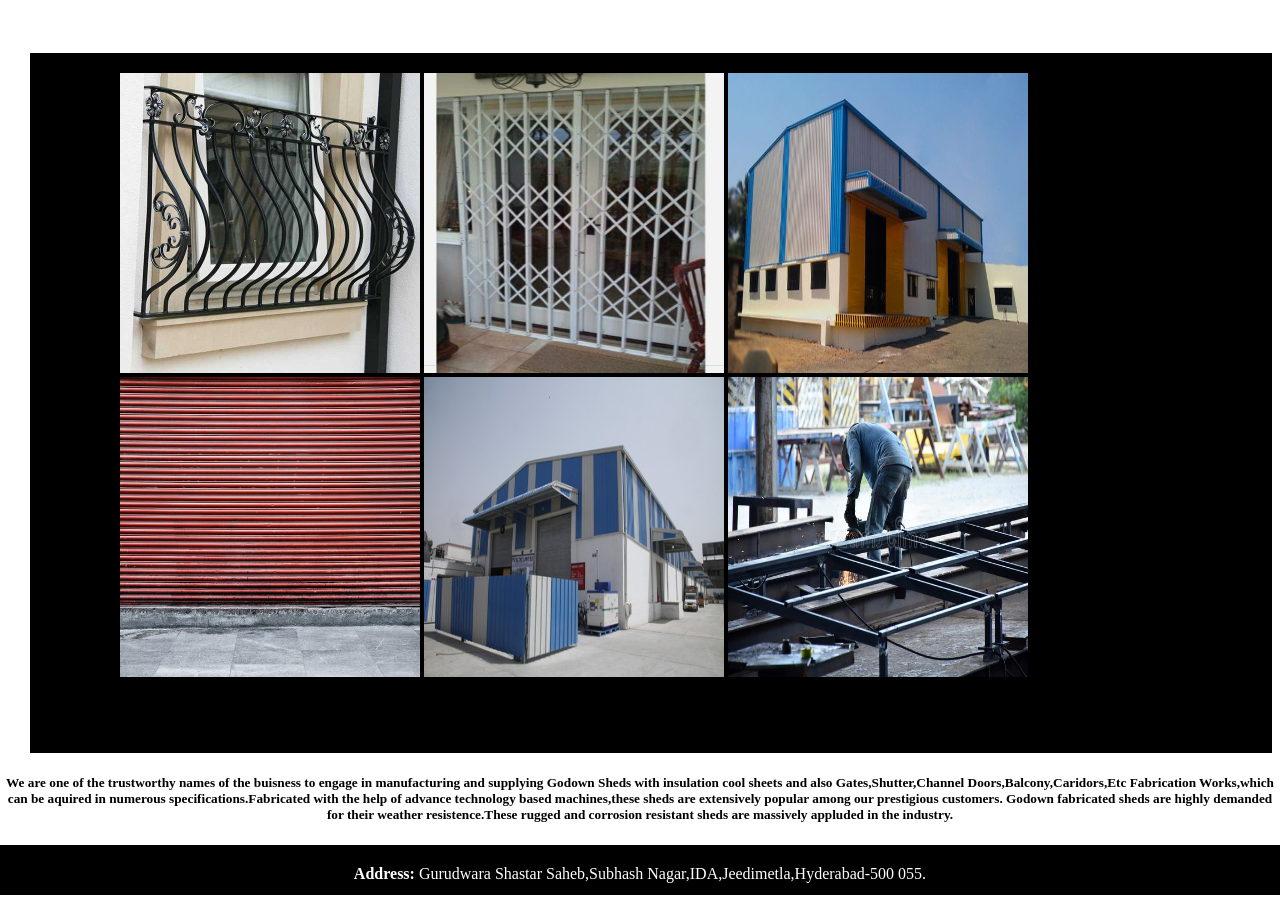
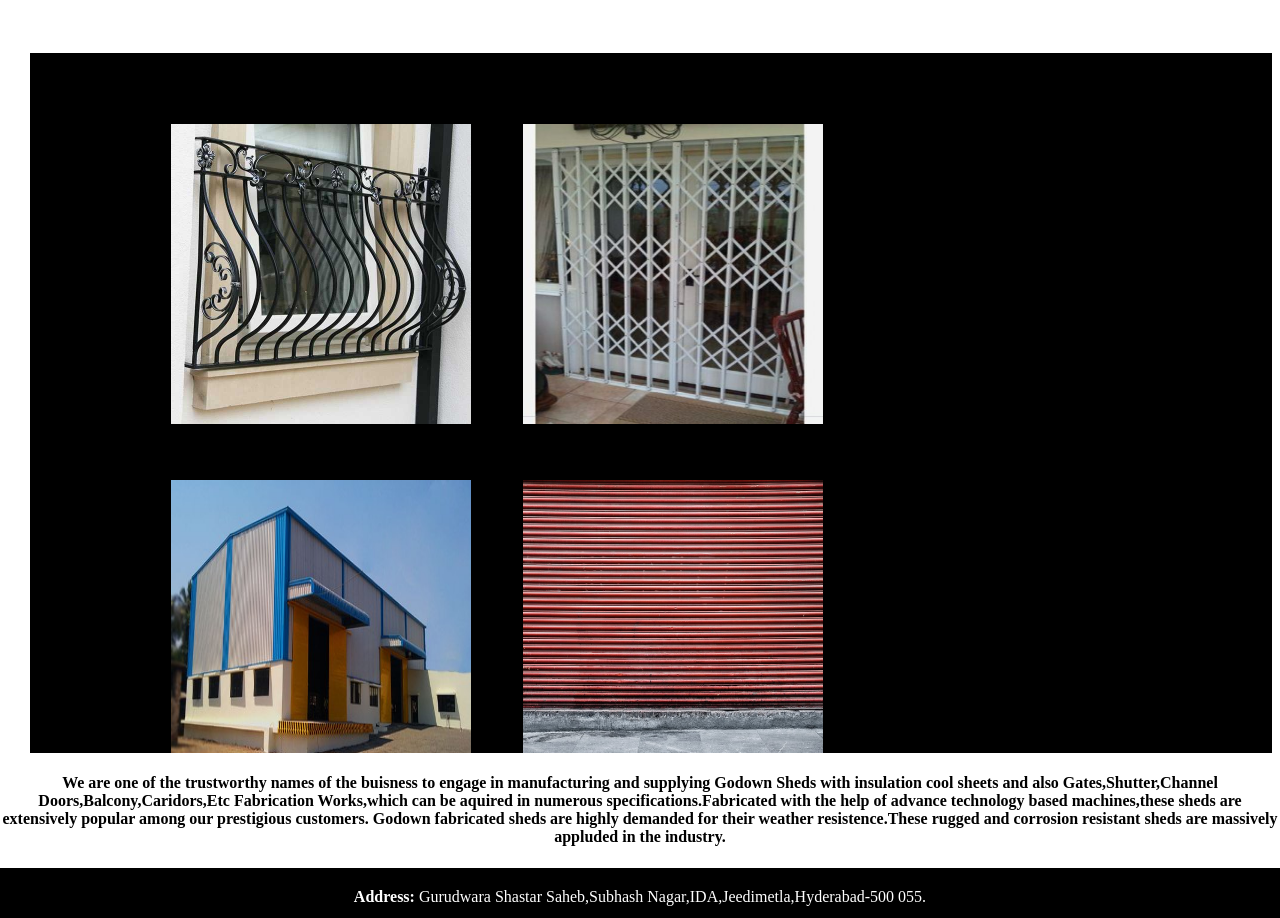
Before and after one commit to santok198402/DilipSinghFabricationWorks, a plain HTML site: page index.html in a window 1280 px wide. Shown: the part 751-1669 px from the top of the page. Before the commit the page ends 1646 px from the top, so only its background shows below. Drawn offline with Linux system fonts and the light colour scheme.

Commit message:
Update index.html

```diff
--- a/index.html
+++ b/index.html
@@ -5,16 +5,16 @@
     <title>Dilip Singh Fabrication Works</title>
     <link rel="stylesheet" href="css/styles.css" />
     <link rel="icon" href="favicon1.ico" />
-   <link href="https://fonts.googleapis.com/css2?family=Merriweather&family=Montserrat&family=Sacramento&display=swap" rel="stylesheet">
-<link rel="preconnect" href="https://fonts.gstatic.com" crossorigin>
-  </head>
+    <link rel="preconnect" href="https://fonts.gstatic.com" crossorigin>
+    <link href="https://fonts.googleapis.com/css2?family=Merriweather&family=Montserrat&family=Sacramento&display=swap" rel="stylesheet">
+    </head>
   <body>
     <div class="color">
   <div class="head">
-    <h1 aign="center">Dilip Singh Fabrication Works</h1>
+    <h1 align="center">Dilip Singh Fabrication Works</h1>
 
 <div class="phno">
-        Phno:<a href="tel:7075186449" >7075186449</a>/
+        Phno:<a href="tel:7075186449" >707518649</a>/
           <a href="tel:9010263318" >9010263318</a>
           <p>
             Gmail:<a href="mailto:ravindarsingh7075@gmail.com">ravindarsingh@gmail.com</a>
@@ -25,7 +25,7 @@
 <div class="img1">
 
     <img src="images/ravi.jpeg" class="raviimg" alt="RavinderSingh"   height="150px" width="150px">
-    <h2 class="raviname" style="font-family:'Sacramento',serif;">Ravindar Singh</h2>
+    <h2 class="raviname">Ravindar Singh</h2>
 
 </div>
     <img  class="shedimg" src="images/shed.jpg" class="shed" />
@@ -35,22 +35,31 @@
 
 </div>
 <div class="photos">
-  <div  class="images">
-      <img src="images/balcony.jpg" alt="balcony" height="300px" width="300px"/>
-        <img src="images/channeldoors.jpg" alt="channeldoors" height="300px" width="300px"/>
-          <img src="images/shed2.jpg" alt="shed" height="300px" width="300px"/>
-            <img src="images/shutter.jpg" alt="shutter" height="300px" width="300px"/>
-            <img src="images/shed3.jpg" alt="shed" height="300px" width="300px"/>
-            <img src="images/fabrication.jpg" alt="shed" height="300px" width="300px"/>
+    <div class="imgcolor">
+        <div  class="images">
+    <table cellspacing="50px">
+      <tr>
+
+    <td>
+       <img src="images/balcony.jpg" alt="balcony" height="300px" width="300px"/></td>
+      <td>
+     <img src="images/channeldoors.jpg" alt="channeldoors" height="300px" width="300px"/>  </td> </tr>
+        <tr>    <td>  <img src="images/shed2.jpg" alt="shed" height="300px" width="300px"/> </td>
+        <td>      <img src="images/shutter.jpg" alt="shutter" height="300px" width="300px"/></td> </tr>
+          <tr>    <td>     <img src="images/shed3.jpg" alt="shed" height="300px" width="300px"/> </td>
+           <td>    <img src="images/fabrication.jpg" alt="shed" height="300px" width="300px"/> </td> </tr>
+
+             </table>
 
   </div>
 
+</div>
 </div>
 <div class="paraup">
 
 <div class="para">
   <p>
-<h5> We are one of the trustworthy names of the buisness to engage in manufacturing and supplying Godown Sheds with insulation cool sheets and also Gates,Shutter,Channel Doors,Balcony,Caridors,Etc Fabrication Works,which can be aquired in numerous specifications.Fabricated with the help of advance technology based machines,these sheds are extensively popular among our prestigious customers. Godown fabricated sheds are highly demanded for their weather resistence.These rugged and corrosion resistant sheds are massively appluded in the industry. </h5></p>
+<h4> We are one of the trustworthy names of the buisness to engage in manufacturing and supplying Godown Sheds with insulation cool sheets and also Gates,Shutter,Channel Doors,Balcony,Caridors,Etc Fabrication Works,which can be aquired in numerous specifications.Fabricated with the help of advance technology based machines,these sheds are extensively popular among our prestigious customers. Godown fabricated sheds are highly demanded for their weather resistence.These rugged and corrosion resistant sheds are massively appluded in the industry. </p>
 </div></div>
 <div class="add">
   <div class="add1">
```
